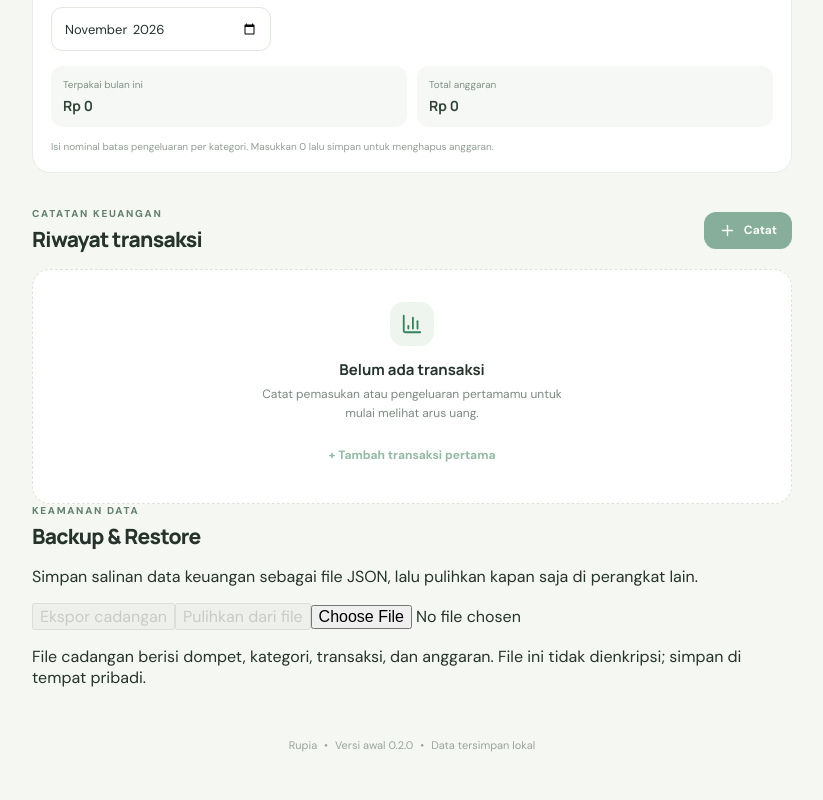
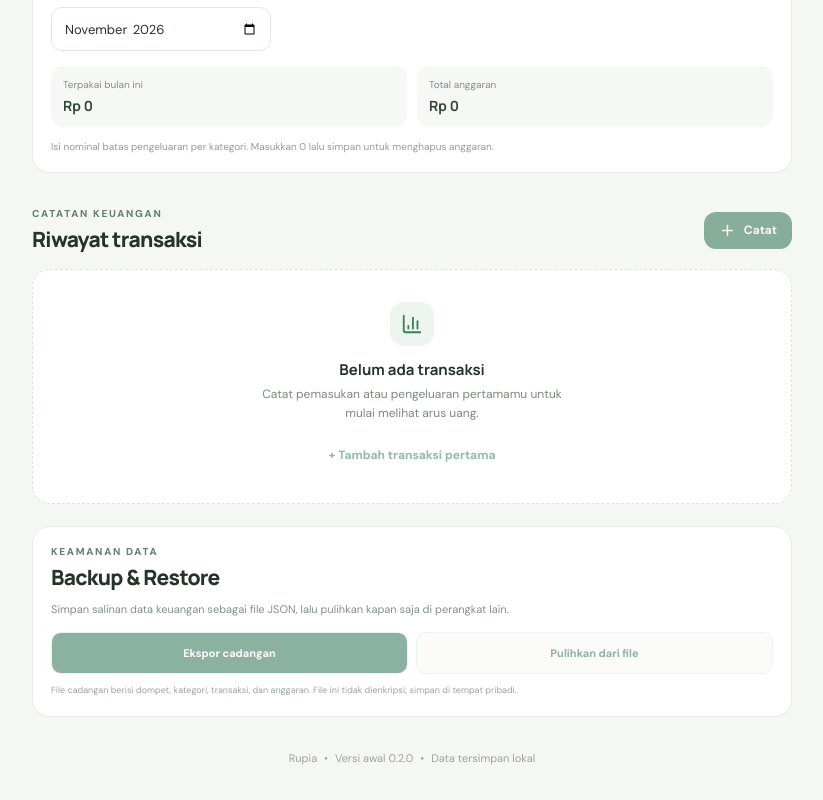
Before and after one commit to satriamada-web/rupia-personal-finance, a React (Vite) app: page / in a window 1280 px wide. Shown: the part 2047-2847 px from the top of the page, without its empty margins (228-1051 px from the left). Built offline with nearby package versions, Linux system fonts and the light colour scheme.

Commit message:
Style backup and restore section

```diff
--- a/src/styles.css
+++ b/src/styles.css
@@ -155,3 +155,16 @@ footer { padding: 34px 0 5px; color: #9aa59d; text-align: center; font-size: 11p
 .analytics-category-track i { display: block; height: 100%; border-radius: inherit; background: #d49a75; }
 .analytics-empty { margin: 12px 0 2px; color: #929d95; font-size: 10px; text-align: center; }
 @media (max-width: 480px) { .analytics-section { padding: 14px; } .analytics-kpis strong { font-size: 11px; } .analytics-chart { gap: 4px; } .analytics-bars { gap: 3px; } }
+
+
+.backup-section { margin-top: 22px; padding: 18px; border: 1px solid #e8ede5; border-radius: 18px; background: #fff; }
+.backup-description { margin: 10px 0 14px; color: #829087; font-size: 11px; line-height: 1.6; }
+.backup-actions { display: grid; grid-template-columns: 1fr 1fr; gap: 8px; }
+.backup-actions button { min-height: 42px; padding: 9px 10px; border: 1px solid #dfe8df; border-radius: 10px; font-size: 11px; font-weight: 700; }
+.backup-export { color: #fff; background: #2e7354; }
+.backup-import { color: #397453; background: #f8fbf7; }
+.backup-actions button:disabled { opacity: .55; }
+.backup-file-input { display: none; }
+.backup-status { margin: 12px 0 0; color: #397453; font-size: 10px; line-height: 1.5; }
+.backup-hint { margin: 10px 0 0; color: #9aa59d; font-size: 9px; line-height: 1.5; }
+@media (max-width: 480px) { .backup-section { padding: 14px; } .backup-actions button { font-size: 10px; } }
```
